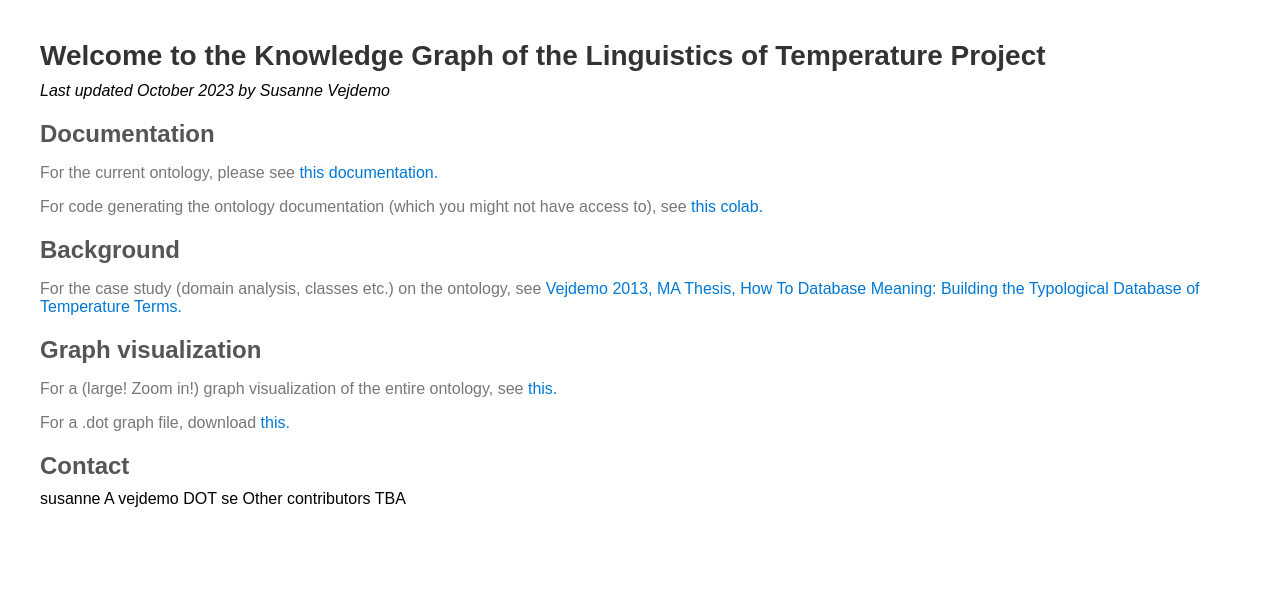
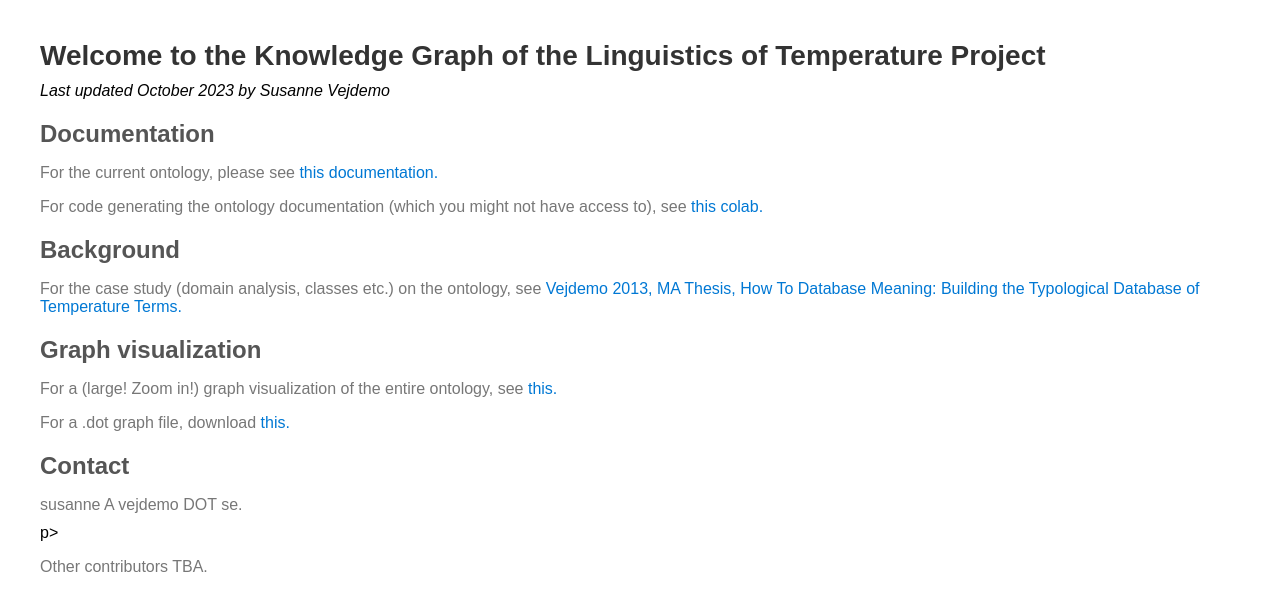
Before and after one commit to susvej/LingTempOct2023Docs, a plain HTML site: page index.html in a window 1280 px wide. Drawn offline with Linux system fonts and the light colour scheme.

Commit message:
Update index.html
adding paragraphs in contact section

```diff
--- a/index.html
+++ b/index.html
@@ -45,7 +45,7 @@
   <p>For a (large! Zoom in!) graph visualization of the entire ontology, see <a href=""G:\My Drive\Temperatur\Ontology\LingTempOntOct2023docs\ontology.png"">this.</a></p>
   <p>For a .dot graph file, download <a href=""G:\My Drive\Temperatur\Ontology\LingTempOntOct2023docs\ontology.dot"">this.</a></p>
   <h2>Contact</h2>
-    susanne A vejdemo DOT se
-    Other contributors TBA
+    <p>susanne A vejdemo DOT se.</p>p>
+    <p>Other contributors TBA.</p>
     </body>
 </html>
```
